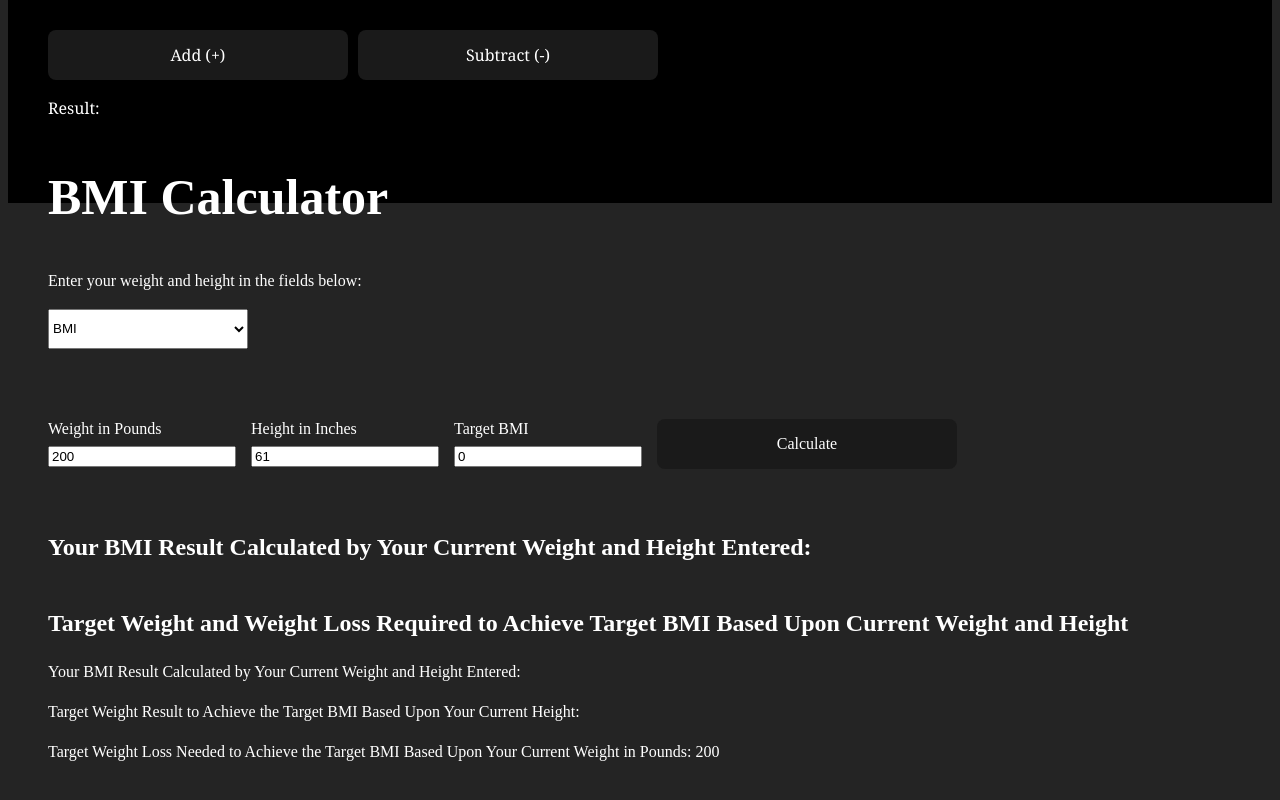
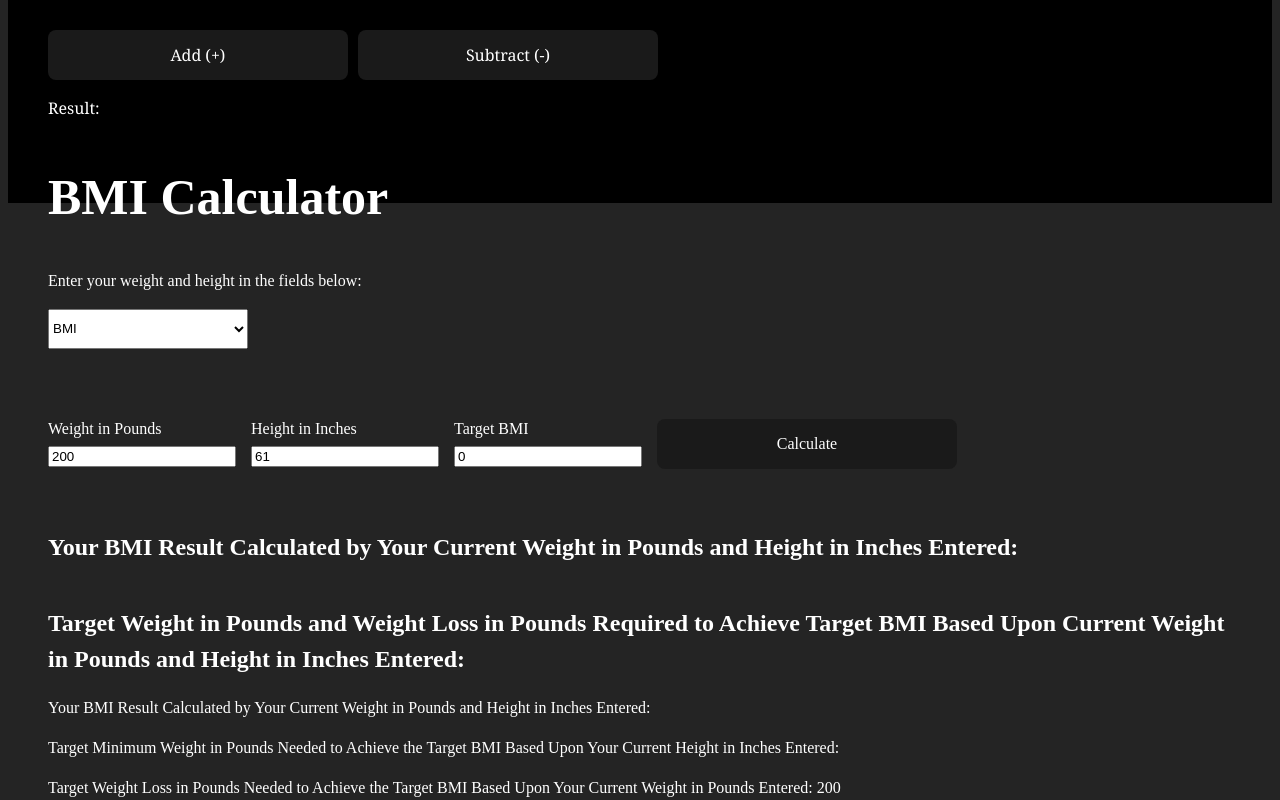
Before and after one commit to Matthaeus-1/Math-Calculator, a React (Vite) app: page / in a window 1280 px wide. Shown: the part 685-1485 px from the top of the page. Before the commit the page ends 1449 px from the top, so only its background shows below. Built offline with nearby package versions, Linux system fonts and the light colour scheme.

Commit message:
Informative Text for Results

```diff
--- a/src/components/BMICalc/BMICalc.jsx
+++ b/src/components/BMICalc/BMICalc.jsx
@@ -111,23 +111,23 @@ export const BMICalc = () => {
         <div>
             <div>
                 <h2>
-                    Your BMI Result Calculated by Your Current Weight and Height Entered: {result_BMI}
+                    Your BMI Result Calculated by Your Current Weight in Pounds and Height in Inches Entered: {result_BMI}
                 </h2>
             </div>
 
             <div>
                 <h2>
-                    Target Weight and Weight Loss Required to Achieve Target BMI Based Upon Current Weight and Height
+                    Target Weight in Pounds and Weight Loss in Pounds Required to Achieve Target BMI Based Upon Current Weight in Pounds and Height in Inches Entered:
                 </h2>
 
                 <p>
-                    Your BMI Result Calculated by Your Current Weight and Height Entered: {result_BMI2}
+                    Your BMI Result Calculated by Your Current Weight in Pounds and Height in Inches Entered: {result_BMI2}
                 </p>
                 <p>
-                    Target Weight Result to Achieve the Target BMI Based Upon Your Current Height: {result_Target_Weight}
+                    Target Minimum Weight in Pounds Needed to Achieve the Target BMI Based Upon Your Current Height in Inches Entered: {result_Target_Weight}
                 </p>
                 <p>
-                    Target Weight Loss Needed to Achieve the Target BMI Based Upon Your Current Weight in Pounds: {weight_pounds - (result_Target_Weight)}
+                    Target Weight Loss in Pounds Needed to Achieve the Target BMI Based Upon Your Current Weight in Pounds Entered: {weight_pounds - (result_Target_Weight)}
                 </p>
             </div>
 
```
